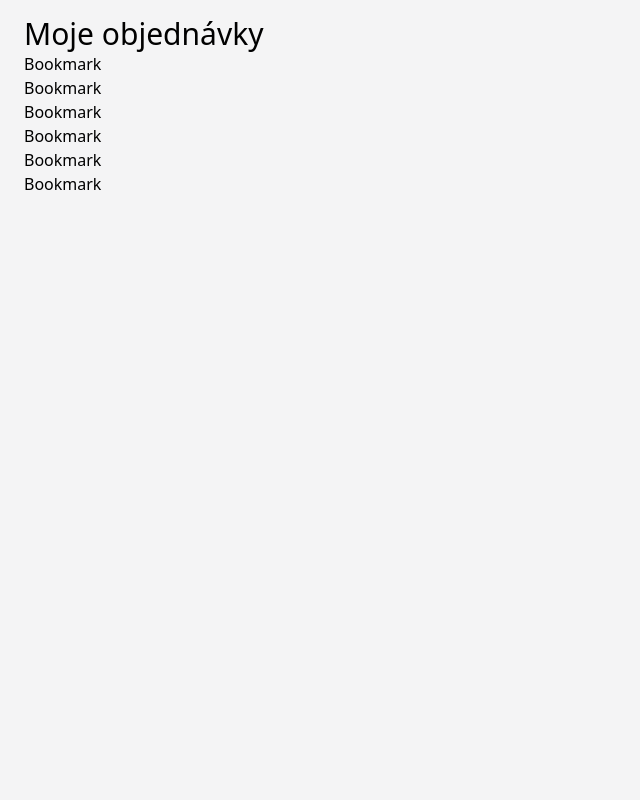
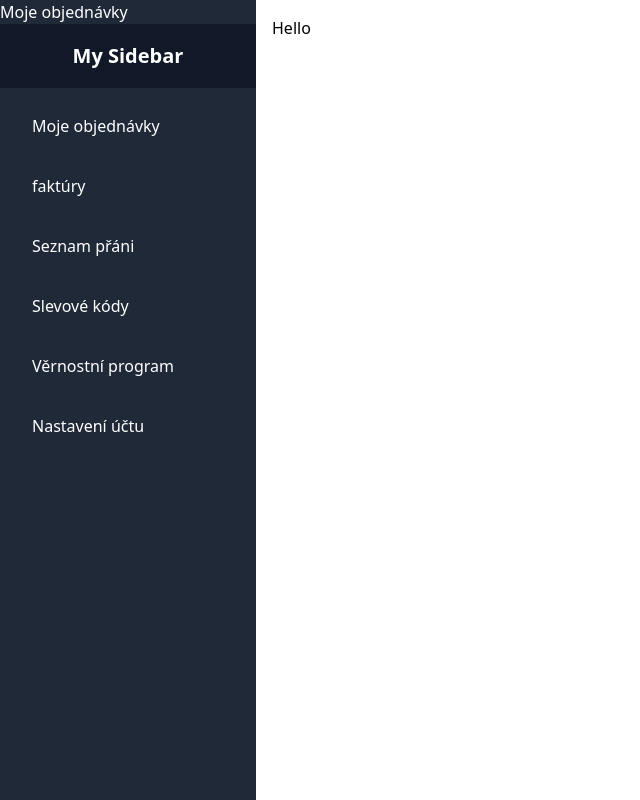
Before and after one commit to DanielLesko28/react-orders-app, a React (Create React App) app in the folder client/: page / in a window 1280 px wide. Shown: the whole page, without its empty margins (0-640 px from the left). Built offline with nearby package versions, Linux system fonts and the light colour scheme.

Commit message:
working on routing and pages

```diff
--- a/client/package.json
+++ b/client/package.json
@@ -9,6 +9,7 @@
     "axios": "^1.7.2",
     "react": "^18.3.1",
     "react-dom": "^18.3.1",
+    "react-icons": "^5.2.1",
     "react-router": "^6.23.1",
     "react-router-dom": "^6.23.1",
     "react-scripts": "5.0.1",
--- a/client/src/App.js
+++ b/client/src/App.js
@@ -1,12 +1,17 @@
 import { Route, Routes } from "react-router";
 import "./App.css";
 import MyOrders from "./pages/MyOrders";
+import Faktury from "./pages/Faktury";
+import MainLayout from "./components/MainLayout";
 
 function App() {
   return (
     <>
       <Routes>
-        <Route path="/" element={<MyOrders />} />
+        <Route element={<MainLayout />}>
+          <Route path="/" element={<MyOrders />} />
+          <Route path="/faktury" element={<Faktury />} />
+        </Route>
       </Routes>
     </>
   );
--- a/client/src/components/Bookmark.jsx
+++ b/client/src/components/Bookmark.jsx
@@ -1,7 +1,16 @@
-import React from "react";
+import { Link } from "react-router-dom";
 
-const Bookmark = () => {
-  return <div>Bookmark</div>;
+const Bookmark = ({ name, icon, link }) => {
+  return (
+    <li className="mb-4">
+      <Link
+        to={link}
+        className="block py-2.5 px-4 rounded transition duration-200 hover:bg-gray-700"
+      >
+        {name}
+      </Link>
+    </li>
+  );
 };
 
 export default Bookmark;
--- /dev/null
+++ b/client/src/components/MainLayout.jsx
@@ -0,0 +1,16 @@
+import React from "react";
+import { Outlet } from "react-router";
+import MainMenu from "./MainMenu";
+
+const MainLayout = () => {
+  return (
+    <div className="flex">
+      <MainMenu />
+      <div className="flex-grow p-4">
+        <Outlet />
+      </div>
+    </div>
+  );
+};
+
+export default MainLayout;
--- a/client/src/components/MainMenu.jsx
+++ b/client/src/components/MainMenu.jsx
@@ -1,47 +1,23 @@
 import React from "react";
+import { menuData } from "../data/data";
 import Bookmark from "./Bookmark";
 
 const MainMenu = () => {
-  const data = [
-    {
-      id: 1,
-      name: "Moje objednávky",
-      icon: "",
-    },
-    {
-      id: 2,
-      name: "Moje objednávky",
-      icon: "",
-    },
-    {
-      id: 3,
-      name: "Moje objednávky",
-      icon: "",
-    },
-    {
-      id: 4,
-      name: "Moje objednávky",
-      icon: "",
-    },
-    {
-      id: 5,
-      name: "Moje objednávky",
-      icon: "",
-    },
-    {
-      id: 6,
-      name: "Moje objednávky",
-      icon: "",
-    },
-  ];
-
   return (
-    <div>
-      {data.map((bookmark) => (
-        <div key={bookmark.id}>
-          <Bookmark />
-        </div>
-      ))}
+    <div className="h-screen bg-gray-800 text-white w-64 flex-shrink-0">
+      <h1>Moje objednávky</h1>
+      <div className="flex items-center justify-center h-16 bg-gray-900">
+        <h1 className="text-xl font-semibold">My Sidebar</h1>
+      </div>
+      <nav className="p-4">
+        <ul>
+          {menuData.map((item) => (
+            <div key={item.id}>
+              <Bookmark name={item.name} link={item.link} />
+            </div>
+          ))}
+        </ul>
+      </nav>
     </div>
   );
 };
--- /dev/null
+++ b/client/src/data/data.js
@@ -0,0 +1,8 @@
+export const menuData = [
+  { id: 1, name: "Moje objednávky", link: "/", icon: "" },
+  { id: 2, name: "faktúry", link: "/faktury", icon: "" },
+  { id: 3, name: "Seznam přáni", link: "/seznam-prani", icon: "" },
+  { id: 4, name: "Slevové kódy", link: "", icon: "/slevove-kody" },
+  { id: 5, name: "Věrnostní program", link: "/vernostni-program", icon: "" },
+  { id: 6, name: "Nastavení účtu", link: "/nastaveni-uctu", icon: "" },
+];
--- /dev/null
+++ b/client/src/pages/Faktury.jsx
@@ -0,0 +1,7 @@
+import React from "react";
+
+const Faktury = () => {
+  return <div>Faktury</div>;
+};
+
+export default Faktury;
--- a/client/src/pages/MyOrders.jsx
+++ b/client/src/pages/MyOrders.jsx
@@ -1,13 +1,11 @@
 import React from "react";
+import { Outlet } from "react-router";
 import MainMenu from "../components/MainMenu";
 
 const MyOrders = () => {
   return (
-    <div className="bg-zinc-100 w-full h-screen">
-      <h1 className="text-3xl pl-6 pt-4">Moje objednávky</h1>
-      <div className="pl-6">
-        <MainMenu />
-      </div>
+    <div className="flex">
+      <h1>Hello</h1>
     </div>
   );
 };
--- /dev/null
+++ b/client/src/pages/NastaveniUctu.jsx
@@ -0,0 +1,7 @@
+import React from "react";
+
+const NastaveniUctu = () => {
+  return <div>NastaveniUctu</div>;
+};
+
+export default NastaveniUctu;
--- /dev/null
+++ b/client/src/pages/SeznamPrani.jsx
@@ -0,0 +1,7 @@
+import React from "react";
+
+const SeznamPrani = () => {
+  return <div>SeznamPrani</div>;
+};
+
+export default SeznamPrani;
--- /dev/null
+++ b/client/src/pages/SlevoveKody.jsx
@@ -0,0 +1,7 @@
+import React from "react";
+
+const SlevoveKody = () => {
+  return <div>SlevoveKody</div>;
+};
+
+export default SlevoveKody;
--- /dev/null
+++ b/client/src/pages/VernostniProgram.jsx
@@ -0,0 +1,7 @@
+import React from "react";
+
+const VernostniProgram = () => {
+  return <div>VernostniProgram</div>;
+};
+
+export default VernostniProgram;
```
Also changed, not shown: 2 other files (tests, documents, lock files or other folders).
